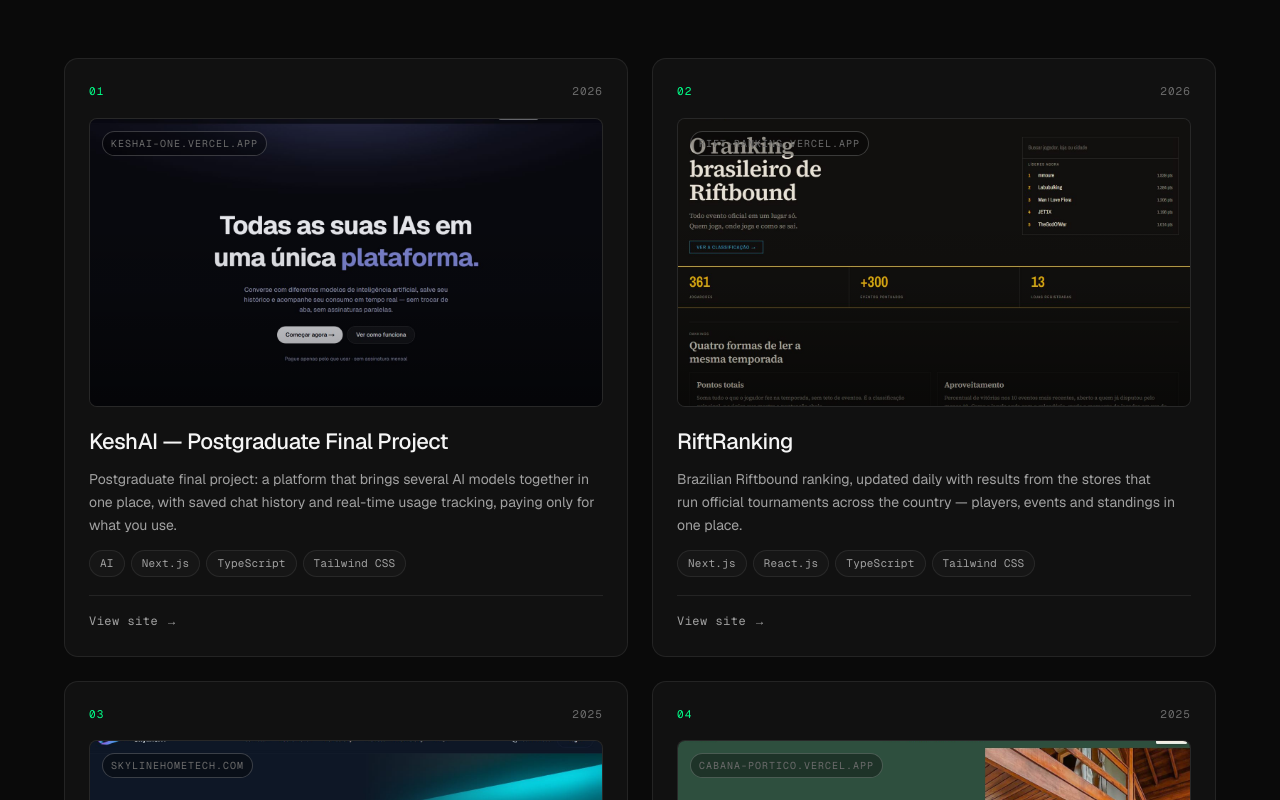
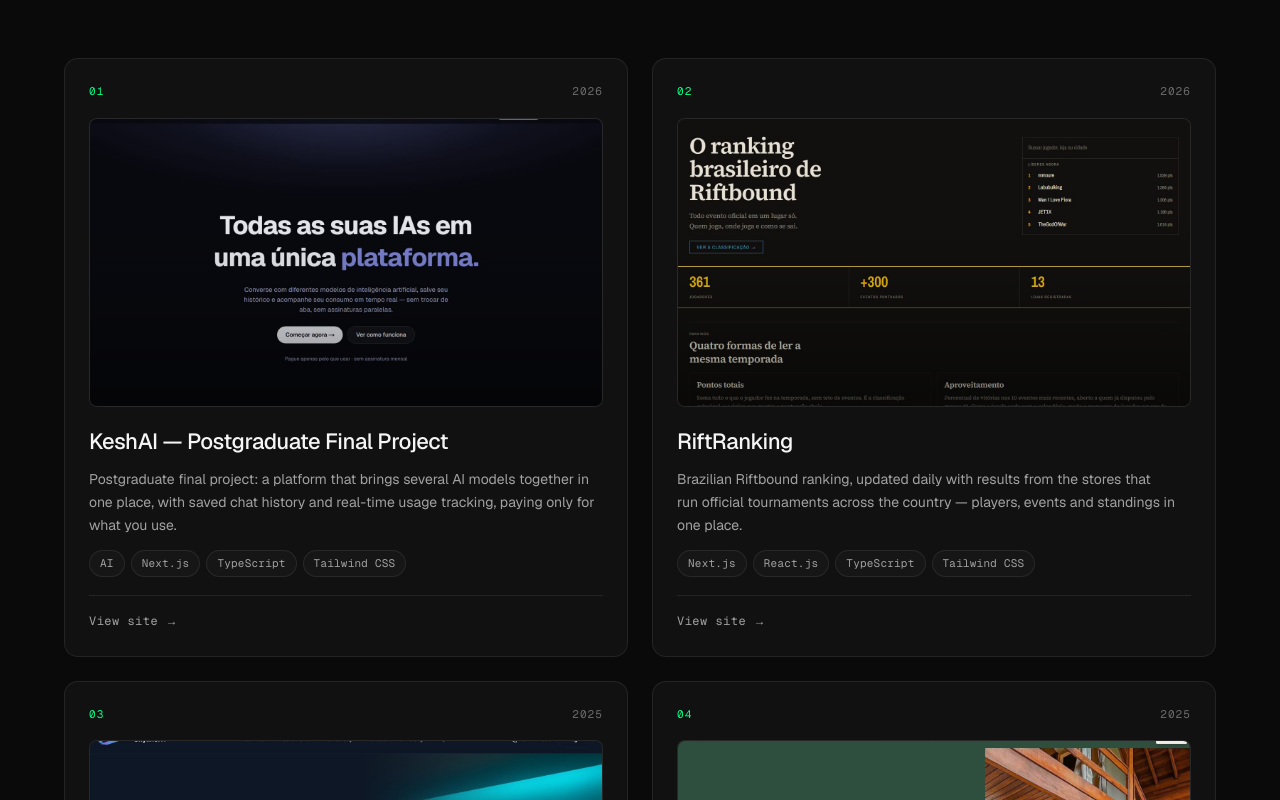
Before and after one commit to christianfonseca03/portfolio, a Next.js app: page /en in a window 1280 px wide. Shown: the part 3260-4060 px from the top of the page. Built offline with nearby package versions, Linux system fonts and the light colour scheme.

Commit message:
remove: link preview

```diff
--- a/components/Projects.tsx
+++ b/components/Projects.tsx
@@ -34,14 +34,6 @@
     if (project.previewImageUrl) return project.previewImageUrl
     if (!project.liveUrl) return ''
     return `https://mini.s-shot.ru/1440x900/JPEG/1440/Z100/?${project.liveUrl}`
-  }
-
-  const getDomainLabel = (url: string) => {
-    try {
-      return new URL(url).hostname.replace(/^www\./, '')
-    } catch {
-      return url
-    }
   }
 
   return (
@@ -123,11 +115,6 @@
                       />
 
                       <div className="pointer-events-none absolute inset-0 bg-[linear-gradient(to_top,rgba(0,0,0,0.45)_0%,rgba(0,0,0,0.10)_40%,rgba(0,0,0,0)_70%)]" />
-                      {project.liveUrl && (
-                        <span className="absolute left-3 top-3 z-10 rounded-full border border-white/20 bg-black/35 px-2 py-1 font-mono text-[10px] uppercase tracking-widest text-fg-dim">
-                          {getDomainLabel(project.liveUrl)}
-                        </span>
-                      )}
                     </>
                   )}
                 </div>
```
